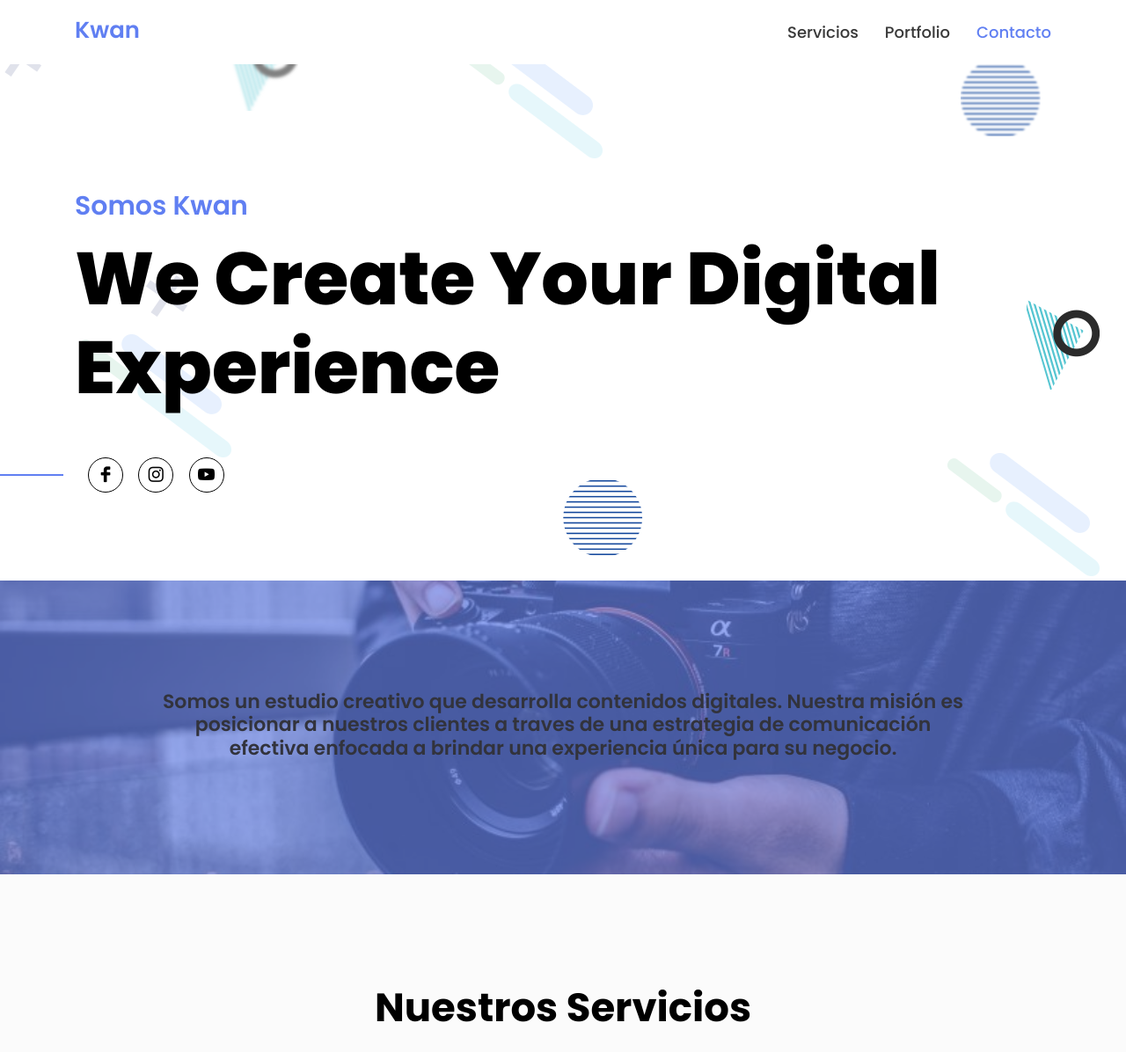
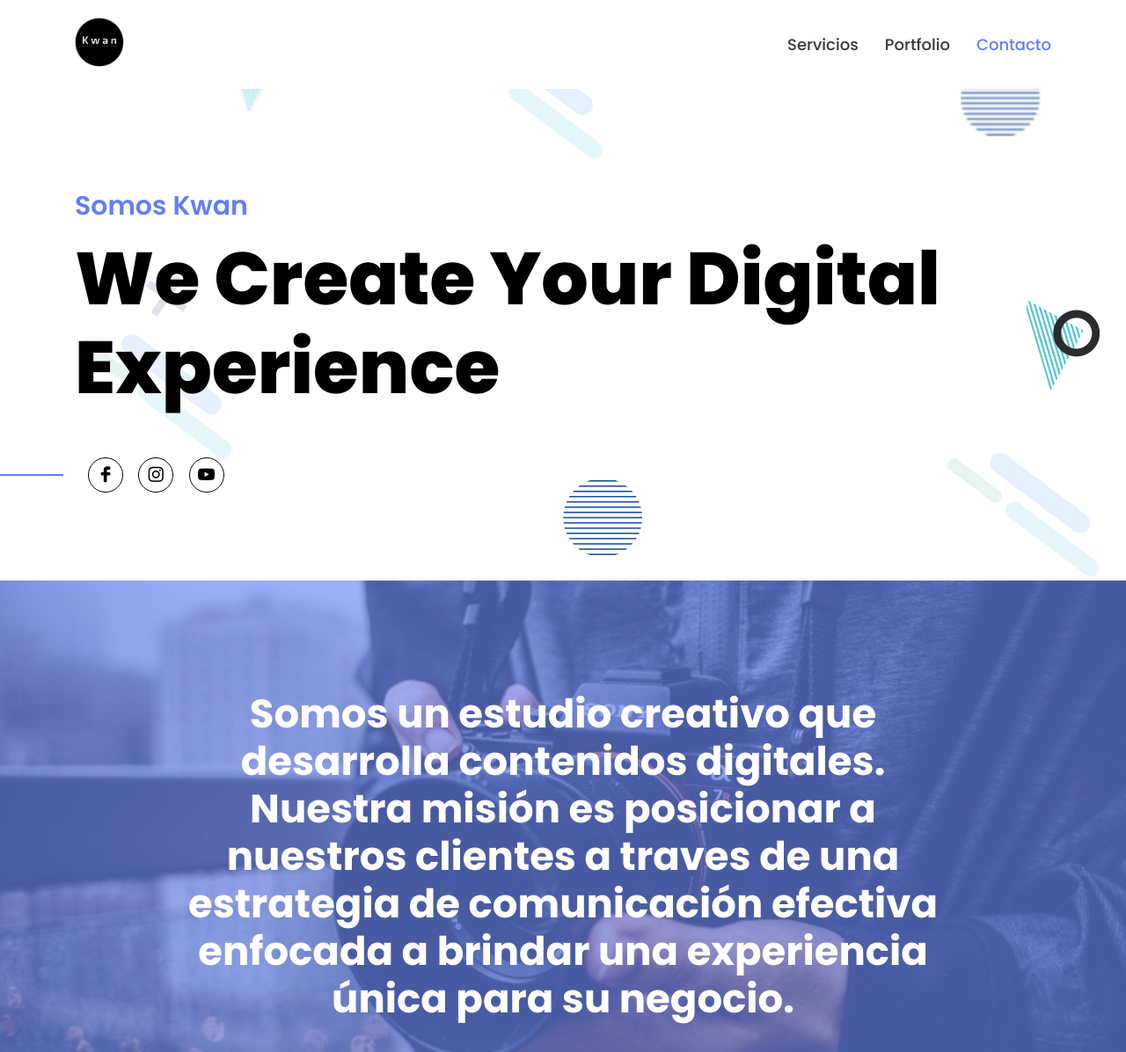
Before and after one commit to ivansch/kwan, a website: page src/public/index.html in a window 1280 px wide. Shown: the top 1196 px of the page at 88% size. Drawn offline with Linux system fonts and the light colour scheme; files whose address does not match are found by name.

Commit message:
Update index.html

```diff
--- a/src/public/index.html
+++ b/src/public/index.html
@@ -1,4 +1,3 @@
-
 <!doctype html>
 <html lang="en">
 
@@ -66,8 +65,7 @@
           <div class="col-lg-12">
             <nav class="navbar navbar-expand-lg">
               <a class="navbar-brand" href="index.html">
-                <!-- <img class="Klogos" src="assets/images/KwanLogo.png" alt=""> -->
-                <p class="titLogo">Kwan</p>
+                <img class="Klogos" src="assets/images/KwanLogo.png" alt="">
               </a> <!-- Logo -->
               <button class="navbar-toggler" type="button" data-toggle="collapse" data-target="#navbarSupportedContent" aria-controls="navbarSupportedContent" aria-expanded="false" aria-label="Toggle navigation">
                 <span class="toggler-icon"></span>
@@ -161,7 +159,9 @@
       <div class="row justify-content-center">
         <div class="col-xl-10 col-lg-10">
           <div class="call-action-content text-center">
-            <h4 class="">Somos un estudio creativo que desarrolla contenidos digitales. Nuestra misión es posicionar a nuestros clientes a traves de una estrategia de comunicación efectiva enfocada a brindar una experiencia única para su negocio.</h4>
+            <h4 class="action-title">Somos un estudio creativo que desarrolla contenidos digitales.
+              Nuestra misión es posicionar a nuestros clientes a traves de una estrategia de comunicación efectiva enfocada a brindar una experiencia única para su
+              negocio.</h4>
             <ul>
               <!-- <li><a class="main-btn custom" href="#contact">Contactanos</a></li> -->
             </ul>
```
Lines whose indentation alone changed are shown as unchanged.
